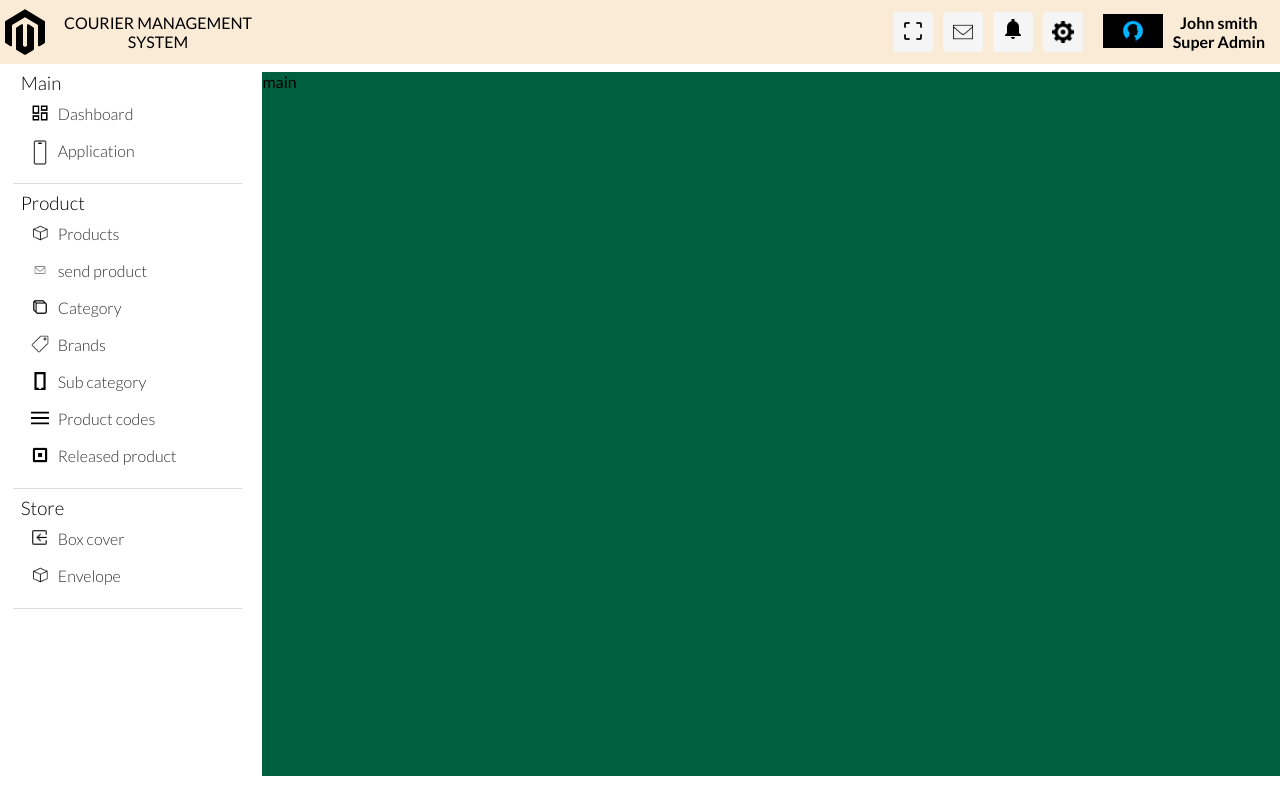
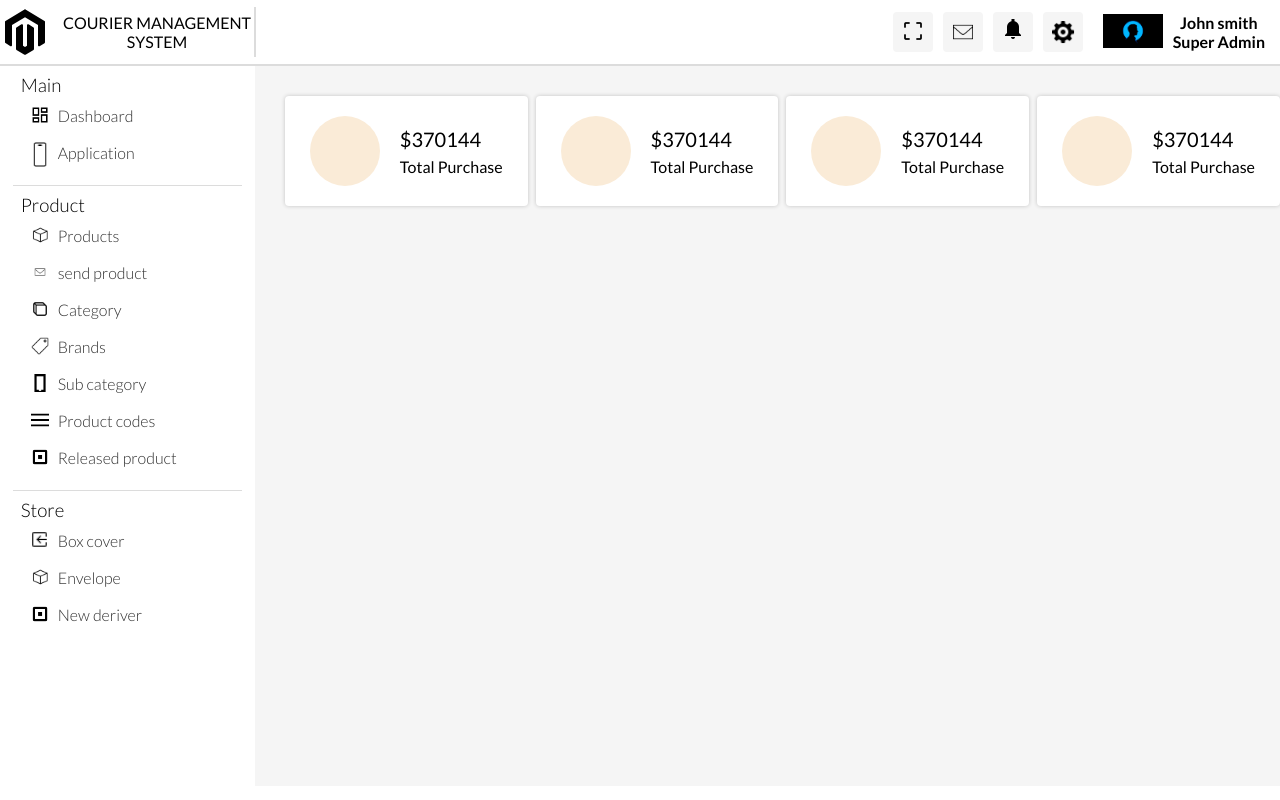
Before and after one commit to benart57/courier-mgnt, a PHP site: page / in a window 1280 px wide. Run offline with PHP 8.4, Linux system fonts and the light colour scheme.

Commit message:
main section layout and design

```diff
--- a/index.html
+++ b/index.html
@@ -117,13 +117,54 @@
           </div>
           <h2 class="box__header">Envelope </h2>
         </div>
+        <div class="aside__box">
+          <div class="box__img">
+            <img class="dashboard" src="icons/icons8-square-32.png" alt="Dashboard icon">
+          </div>
+          <h2 class="box__header">New deriver </h2>
+        </div>
       </div>
     </aside>
     <main>
       <div class="main">
-        main
-      <div class="main__box">
-      </div>
+        <div class="main__box">
+          <div class="box__flex">
+            <div class="flex__img">
+              <div>&nbsp;</div>
+            </div>
+            <div class="box__text">
+              <h2 class="box__h">$370144</h2>
+              <p class="box__p">Total Purchase</p>
+            </div>
+          </div>
+          <div class="box__flex">
+            <div class="flex__img">
+              <div>&nbsp;</div>
+            </div>
+            <div class="box__text">
+              <h2 class="box__h">$370144</h2>
+              <p class="box__p">Total Purchase</p>
+            </div>
+          </div>
+          <div class="box__flex">
+            <div class="flex__img">
+              <div>&nbsp;</div>
+            </div>
+            <div class="box__text">
+              <h2 class="box__h">$370144</h2>
+              <p class="box__p">Total Purchase</p>
+            </div>
+          </div>
+          <div class="box__flex">
+            <div class="flex__img">
+              <div>&nbsp;</div>
+            </div>
+            <div class="box__text">
+              <h2 class="box__h">$370144</h2>
+              <p class="box__p">Total Purchase</p>
+            </div>
+          </div>
+        </div>
       </div>
     </main>
   </article>
--- a/style.css
+++ b/style.css
@@ -16,13 +16,14 @@ body {
 
 article {
   display: flex;
+  height: 100%;
 }
 
 .header {
   display: flex;
   align-items: center;
   justify-content: space-between;
-  background-color: antiquewhite;
+  border-bottom: 2px solid rgb(220, 220, 220);
 }
 
 .header__bar {
@@ -33,6 +34,7 @@ article {
 }
 
 .header__logo {
+  border-right: 2px solid rgb(220, 220, 220);
   width: 20%;
 }
 
@@ -94,15 +96,18 @@ article {
 aside {
   width: 25%;
   /* background-color: aqua; */
-  height: 89vh;
+  height: 90vh;
   position: sticky;
 }
 
 .aside {
+  width: 90%;
+  margin: auto;
+}
+
+.aside:not(:last-child) {
   border-bottom: 1px solid rgb(220, 220, 220);
   padding-bottom: 15px;
-  width: 90%;
-  margin: auto;
 }
 
 .aside__header {
@@ -142,8 +147,36 @@ aside {
 }
 
 main {
-  background-color: rgb(0, 95, 63);
+  background-color: whitesmoke;
   width: 100%;
-  margin-top: 8px;
-  margin-left: 8px;
+  padding: 30px 0 0 30px;
 }
+
+.main__box {
+  display: flex;
+  align-items: center;
+  justify-content: space-between;
+}
+
+.box__flex {
+  background-color: white;
+  display: flex;
+  align-items: center;
+  gap: 20px;
+  padding: 20px 25px;
+  border-radius: 4px;
+  box-shadow: 0 0 4px rgba(0, 0, 0, .2);
+}
+
+.flex__img {
+  width: 70px;
+  height: 70px;
+  border-radius: 50%;
+  background-color: antiquewhite;
+}
+
+.box__h {
+  font-size: 20px;
+  font-weight: 500;
+  margin-bottom: 6px;
+}
```
